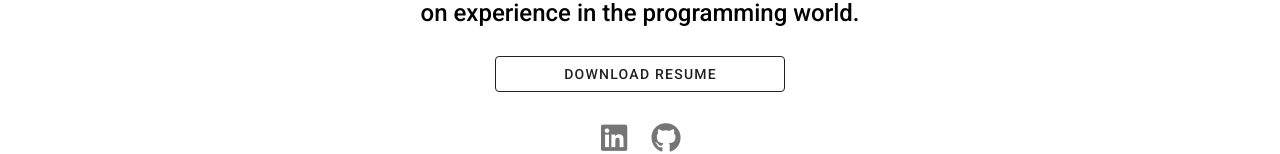
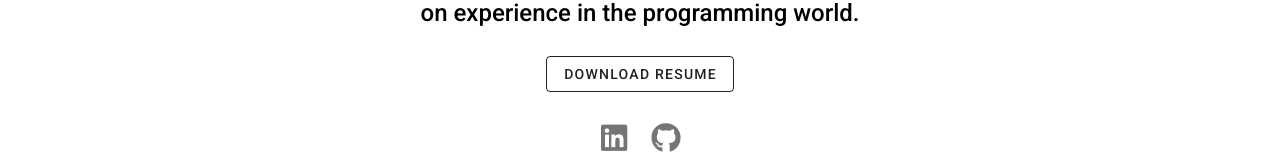
Before and after one commit to Alexialsousa/AlexiaSousa_Resume, a Vue app: page / in a window 1280 px wide. Shown: the part 469-623 px from the top of the page. Built offline with nearby package versions, Linux system fonts and the light colour scheme.

Commit message:
Add transitions when changing routes

```diff
--- a/package.json
+++ b/package.json
@@ -9,6 +9,7 @@
   },
   "dependencies": {
     "@mdi/js": "^6.2.95",
+    "animate.css": "^4.1.1",
     "core-js": "^3.6.5",
     "vue": "^2.6.11",
     "vue-router": "^3.5.2",
--- a/src/App.vue
+++ b/src/App.vue
@@ -2,7 +2,7 @@
   <v-app>
     <v-main>
       <Navbar/>
-      <router-view/>
+      <router-view class="animate__animated animate__fadeInLeft animate__faster"/>
     </v-main>
   </v-app>
 </template>
--- a/src/components/Home.vue
+++ b/src/components/Home.vue
@@ -13,7 +13,7 @@
         <h4 style="color: black">I'm a passionate Software Engineering Student at Concordia University
             looking to gain knowledge and hands on experience in the programming world.
         </h4>
-        <v-btn class="ma-5 button" width="25%" outlined href="AlexiaSousa_Resume.pdf" download>
+        <v-btn class="ma-5 button" outlined href="AlexiaSousa_Resume.pdf" download>
             Download Resume
         </v-btn>
     </v-container>
--- a/src/main.js
+++ b/src/main.js
@@ -2,6 +2,7 @@ import Vue from 'vue'
 import App from './App.vue'
 import router from './router/router'
 import vuetify from './plugins/vuetify'
+import 'animate.css';
 
 Vue.config.productionTip = false
 
```
Also changed, not shown: 1 other file (tests, documents, lock files or other folders).
